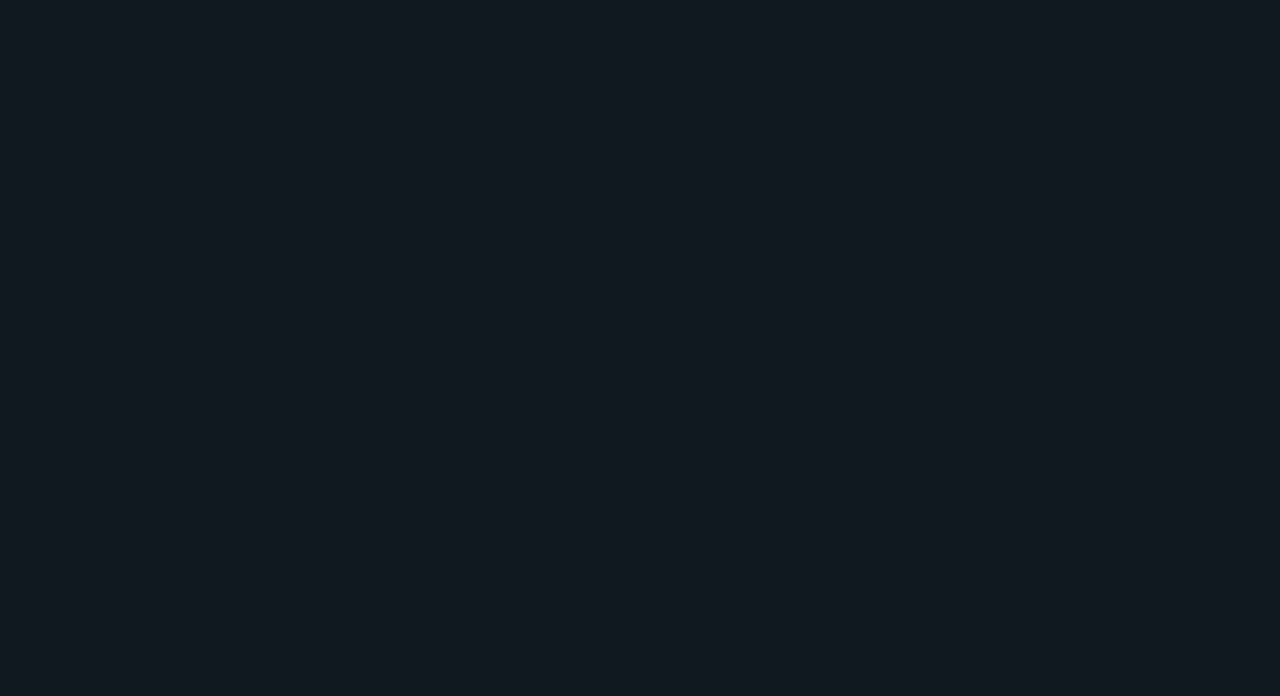
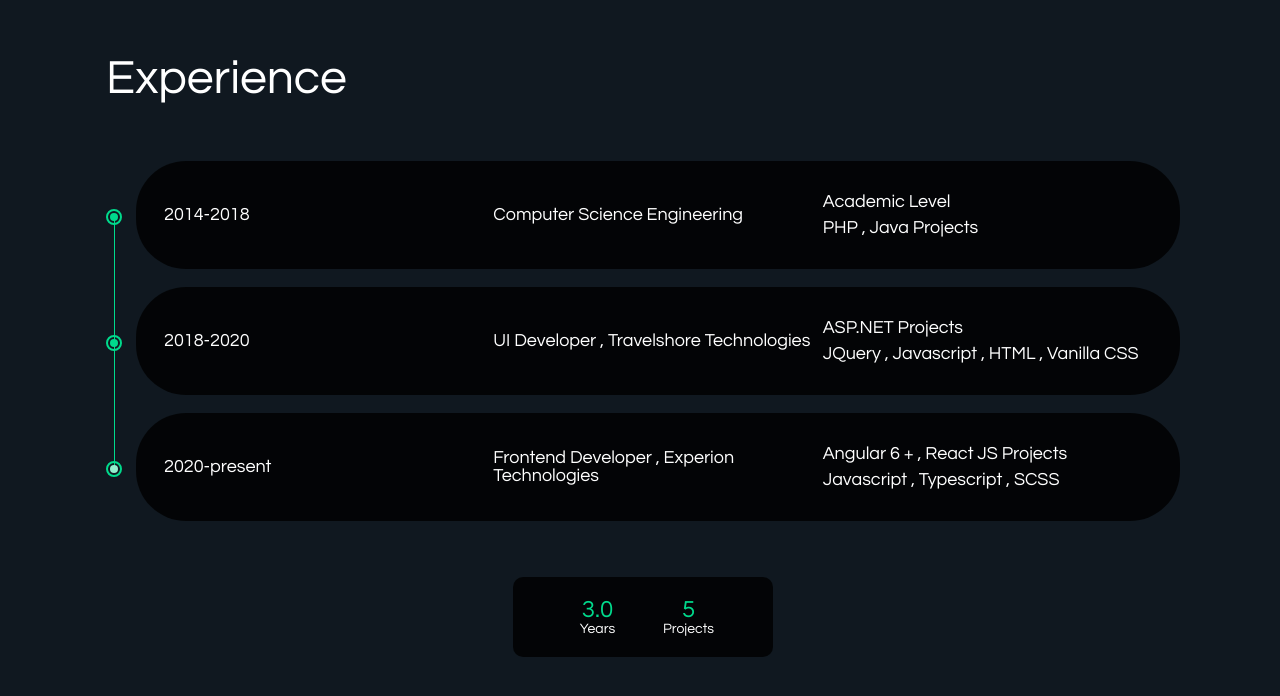
Before and after one commit to prinjuk/portfolio, an Angular app in the folder portfolio/: page / in a window 1280 px wide. Shown: the part 1667-2363 px from the top of the page. Before the commit the page ends 1519 px from the top, so only its background shows below. Built offline with nearby package versions, Linux system fonts and the light colour scheme.

Commit message:
half done home page

```diff
--- a/portfolio/apps/client/src/app/landing-page/home/home.component.html
+++ b/portfolio/apps/client/src/app/landing-page/home/home.component.html
@@ -13,10 +13,10 @@
         </div>
         <div class="app-l-landing-section--highlight-actions ">
             <div class="app-btn-group">
-                <button class="app-c-btn app-c-btn--primary">
+                <button class="app-c-btn app-c-btn--primary" aria-label="Click here to visit my projects">
                     Projects
                 </button>
-                <button class="app-c-btn app-c-btn--primary">
+                <button class="app-c-btn app-c-btn--primary" aria-label="Click here to visit my cv">
                     CV
                 </button>
             </div>
@@ -96,3 +96,66 @@
         </div>
     </div>
 </div>
+<div class="app-l-landing-experience">
+    <div class="app-l-landing-title">
+        Experience
+    </div>
+    <div class="app-l-landing-experience--list">
+        <ul>
+            <li class="exp-list">
+                <div class="exp-list--year">
+                    2014-2018
+                </div>
+                <div class="exp-list--title">
+                    Computer Science Engineering
+                </div>
+                <div class="exp-list--learned">
+                    Academic Level <br/>
+                    PHP , Java Projects
+                </div>
+            </li>
+            <li class="exp-list">
+                <div class="exp-list--year">
+                    2018-2020
+                </div>
+                <div class="exp-list--title">
+                    UI Developer , Travelshore Technologies
+                </div>
+                <div class="exp-list--learned">
+                    ASP.NET Projects <br/>
+                    JQuery , Javascript , HTML , Vanilla CSS
+                </div>
+            </li>
+            <li class="exp-list">
+                <div class="exp-list--year">
+                    2020-present
+                </div>
+                <div class="exp-list--title">
+                    Frontend Developer , Experion Technologies
+                </div>
+                <div class="exp-list--learned">
+                    Angular 6 + , React JS Projects <br/>
+                    Javascript , Typescript , SCSS
+                </div>
+            </li>
+        </ul>
+    </div>
+    <div class="app-l-landing-experience-summary">
+        <div class="app-l-landing-experience-summary--item">
+            <div class="experience-summary-nos">
+                3.0
+            </div>
+            <div class="experience-summary-title">
+                Years
+            </div>
+        </div>
+        <div class="app-l-landing-experience-summary--item">
+            <div class="experience-summary-nos">
+                5
+            </div>
+            <div class="experience-summary-title">
+                Projects
+            </div>
+        </div>
+    </div>
+</div>
--- a/portfolio/apps/client/src/app/landing-page/home/home.component.scss
+++ b/portfolio/apps/client/src/app/landing-page/home/home.component.scss
@@ -66,6 +66,7 @@
 .app-l-landing-aboutme {
   @extend %flex;
   margin-top: 270px;
+  overflow: hidden;
   position: relative;
   &--left {
     position: relative;
@@ -88,6 +89,7 @@
   &--right {
     margin-left: 70px;
     max-width: 633px;
+    width: 100%;
     .rtl &,
     [dir='rtl'] & {
       margin-left: 0;
@@ -131,7 +133,7 @@
         @extend %flex-vert-center;
         li {
           margin-right: 19px;
-          img{
+          img {
             width: 40px;
           }
           .rtl &,
@@ -151,14 +153,137 @@
     }
   }
 }
+.app-l-landing-experience {
+  position: relative;
+  margin-top: 270px;
+  max-width: calc(100% - 100px);
+  &--list {
+    ul {
+      position: relative;
+      &:before {
+        width: 1px;
+        height: calc(100% - 105px);
+        background-color: $text-secondary-theme;
+        content: '';
+        position: absolute;
+        top: 56px;
+        left: 8px;
+      }
+      .exp-list {
+        position: relative;
+        color: $text-primary-theme;
+        background-color: rgba(0, 0, 0, 0.8);
+        border-radius: 50px;
+        padding: 28px;
+        font-size: $text-xl;
+        @extend %flex-vert-center;
+        margin-bottom: 18px;
+        max-width: calc(100% - 30px);
+        margin-left: auto;
+
+        .rtl &,
+        [dir='rtl'] & {
+          margin-right: auto;
+          margin-left: 0;
+        }
+        &:before {
+          width: 8px;
+          height: 8px;
+          border-radius: 50%;
+          border: 2px solid transparent;
+          background-color: $text-secondary-theme;
+          content: '';
+          position: absolute;
+          top: 52px;
+          left: -26px;
+          .rtl &,
+          [dir='rtl'] & {
+            right: -26px;
+            left: 0;
+          }
+        }
+        &:after {
+          width: 16px;
+          height: 16px;
+          border-radius: 50%;
+          border: 2px solid $text-secondary-theme;
+          background-color: transparent;
+          content: '';
+          position: absolute;
+          top: 48px;
+          left: -30px;
+          .rtl &,
+          [dir='rtl'] & {
+            right: -30px;
+            left: 0;
+          }
+        }
+        &:last-child {
+          &:before {
+            animation: $animation-type1 3s glowCurrent infinite;
+            background-color: $text-primary-theme;
+          }
+        }
+        &--year {
+          flex: 1;
+        }
+        &--title {
+          flex: 1;
+        }
+        &--learned {
+          flex: 1;
+          line-height: 2.6rem;
+        }
+      }
+    }
+  }
+}
+.app-l-landing-experience-summary{
+    color: $text-primary-theme;
+    max-width: 260px;
+    padding: 21px 39px;
+    margin: auto;
+    background-color: rgba(0, 0, 0, 0.8);
+    @extend %flex-vert-center;
+    border-radius: 10px;
+    margin-top: 56px;
+    margin-bottom: 62px;
+    &--item{
+        width: 50%;
+        text-align: center;
+        .experience-summary{
+            @extend %flex-col;
+            font-family: $font-secondary;
+            &-nos{
+                font-size: 2.4rem;
+                color: $text-secondary-theme;
+            }
+            &-title{
+                font-size: $text-md;
+                color: $text-primary-theme;
+            }
+        }
+    }
+}
+.app-l-landing-title {
+  font-size: 4.8rem;
+  color: $text-primary-theme;
+  line-height: 4.8rem;
+  margin-bottom: 58px;
+}
 .app-l-plus-animator {
   position: absolute;
   top: 0;
+  right: -100px;
+  z-index: -1;
+  .rtl &,
+  [dir='rtl'] & {
     right: 0;
-  z-index: -1;
-  .plus-animate--white{
+    left: -100px;
+  }
+  .plus-animate--white {
     stroke: $app-theme-white-1;
-      animation:  $animation-type1 5s glow infinite;
+    animation: $animation-type1 5s glow infinite;
   }
 }
 @keyframes hue {
@@ -174,6 +299,15 @@
     stroke: $text-secondary-theme;
   }
   100% {
-        stroke: $app-theme-white-1
+    stroke: $app-theme-white-1;
   }
 }
+
+@keyframes glowCurrent {
+  50% {
+    background-color: $text-secondary-theme;
+  }
+  100% {
+    background-color: $text-primary-theme;
+  }
+}
```
Lines whose indentation alone changed are shown as unchanged.
